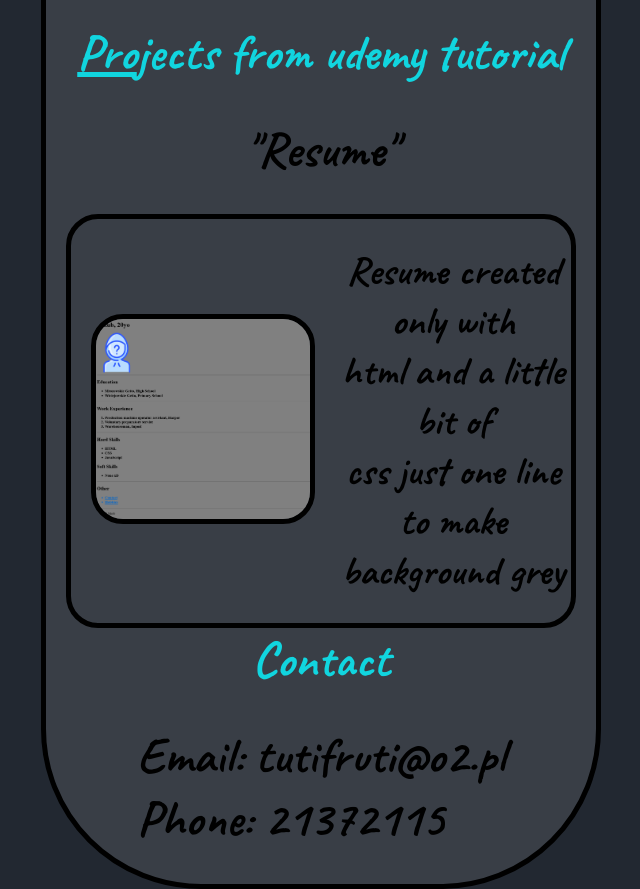
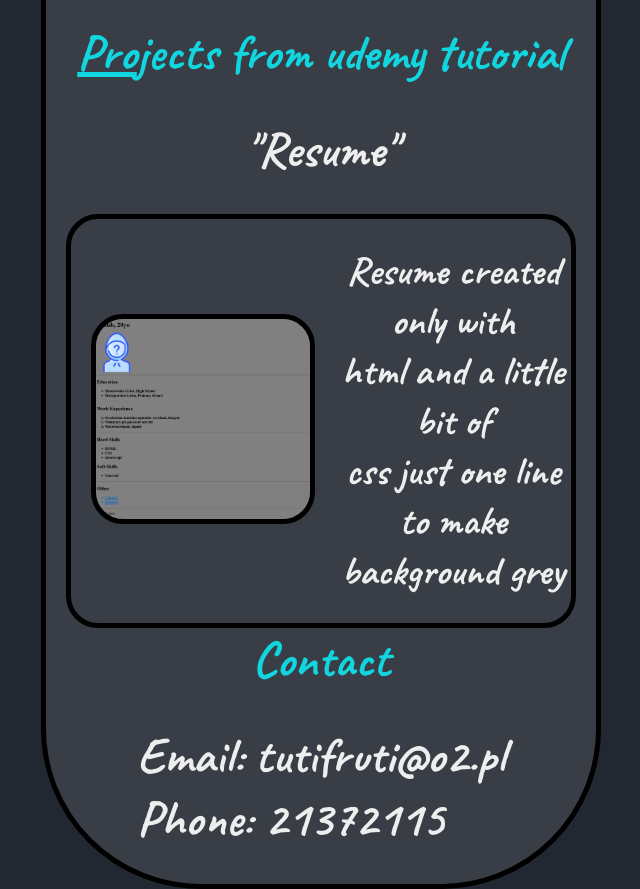
Before and after one commit to JakubTRZ/capstone-2-udemy, a plain HTML site: page index.html in a window 1280 px wide. Shown: the part 1000-1889 px from the top of the page, without its empty margins (319-959 px from the left). Drawn offline with Linux system fonts and the light colour scheme; a web font is replaced by a local one.

Commit message:
Add files via upload

```diff
--- a/style.css
+++ b/style.css
@@ -84,12 +84,14 @@ h1{
     font-family: "Caveat", cursive;
     font-size: 50px;
     font-weight: 800;
+    color: #EEEEEE;
 }
 
 .description{
     font-family: "Caveat", cursive;
     font-size: 40px;
     font-weight: 800;
+    color: #EEEEEE;
 }
 
 .web {
```
